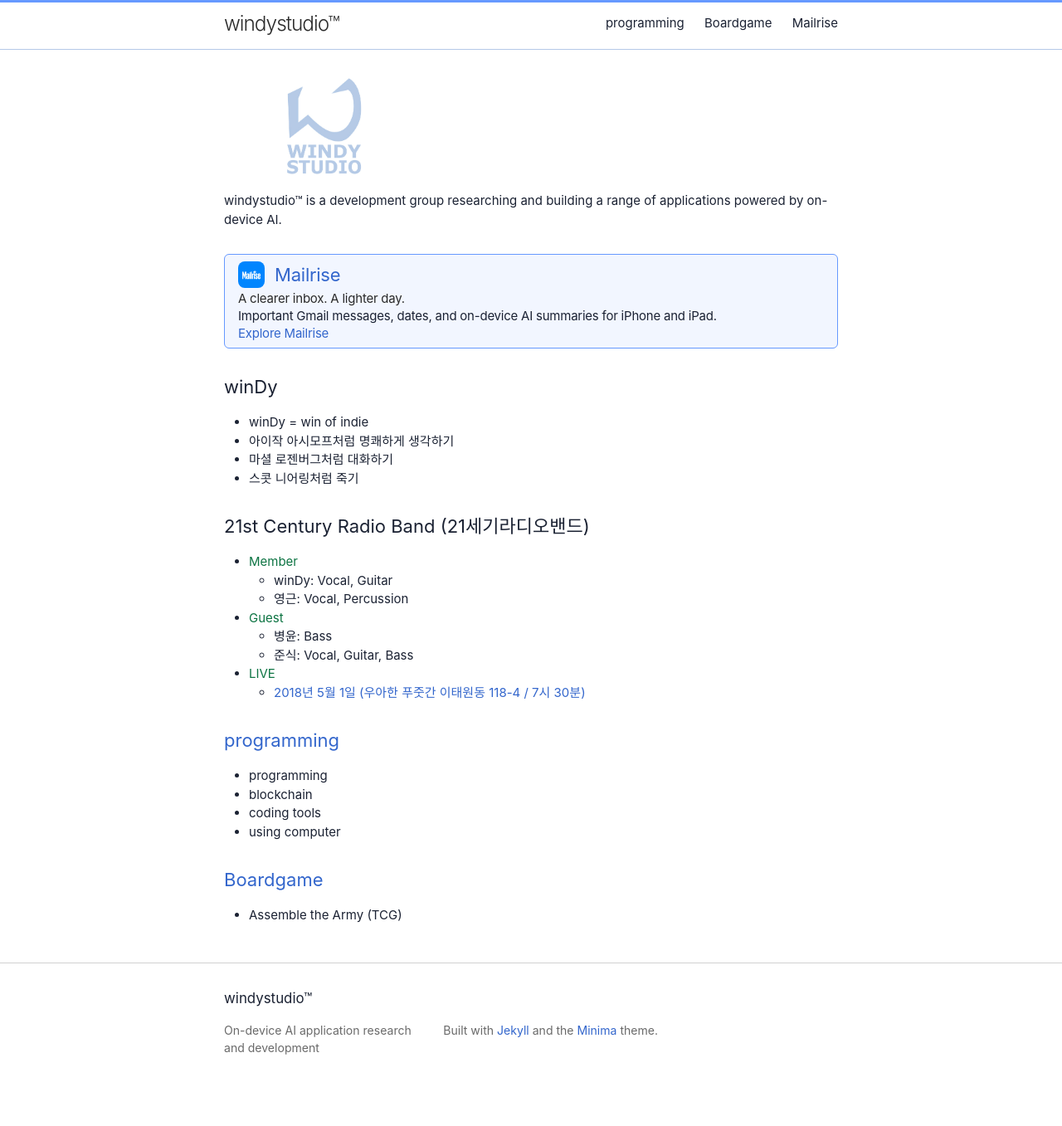
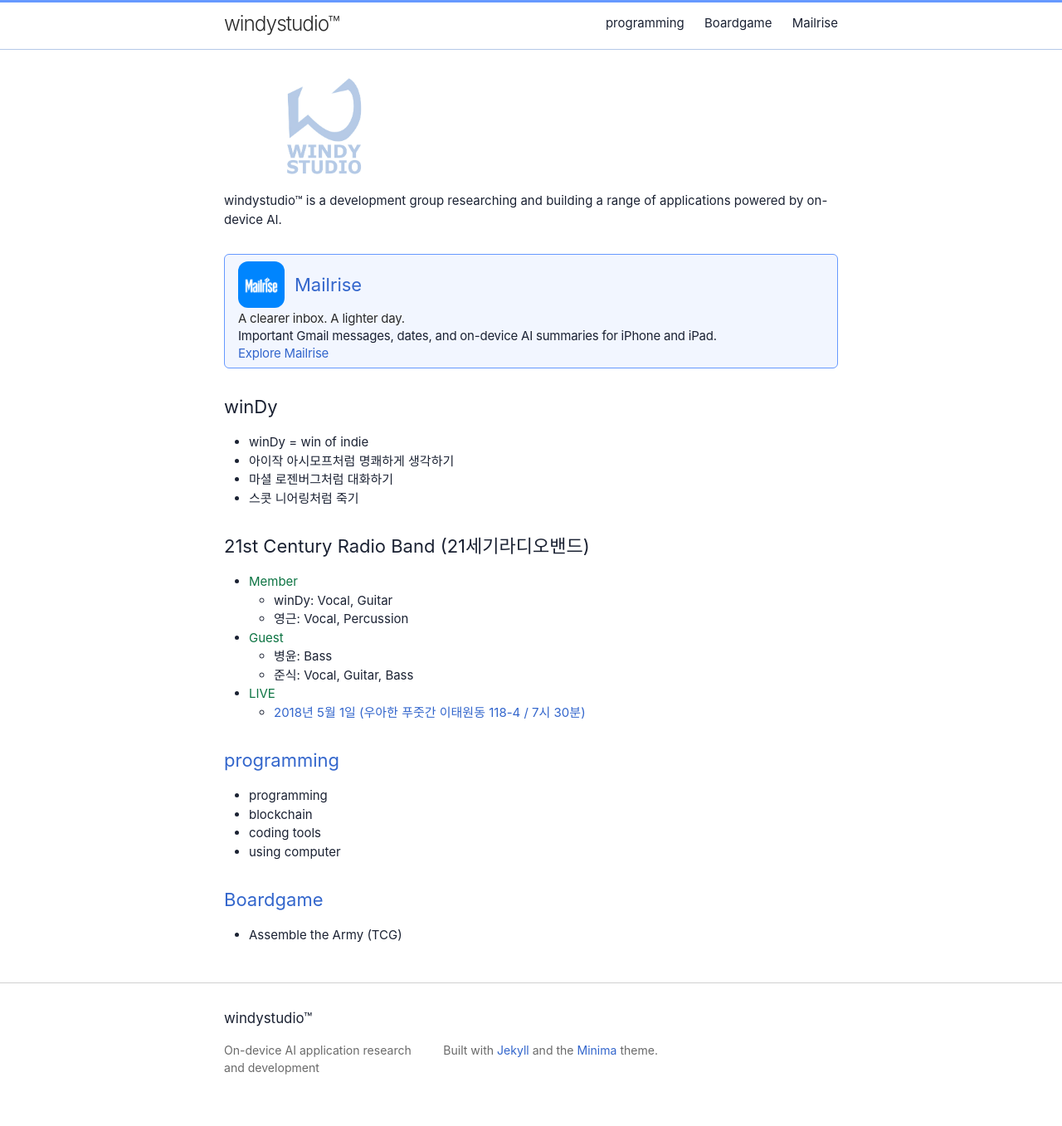
Before and after one commit to windies21/windystudio, a Jekyll site: the page built from index.html, in a window 1280 px wide. Shown: the whole page at 83% size. Built offline with Jekyll 4.4.1, drawn with Linux system fonts in a browser that asks for light colours; before the commit the page ends 1333 px from its top, so only the background shows below that.

```diff
--- a/assets/home.scss
+++ b/assets/home.scss
@@ -75,7 +75,8 @@ $grey-color:       #6a6a6a;
 
   h2 {
     margin: 0 0 4px;
-    line-height: 1.2;
+    line-height: 1.5;
+    letter-spacing: normal;
   }
 
   p {
@@ -96,9 +97,9 @@ $grey-color:       #6a6a6a;
 
 .home-app-icon {
   flex-shrink: 0;
-  width: 32px;
-  height: 32px;
-  border-radius: 8px;
+  width: 56px;
+  height: 56px;
+  border-radius: 12px;
 }
 
 .home-app-tagline {
```
Also changed, not shown: docs/dev/mailrise-page.md (+7 -1 lines).
